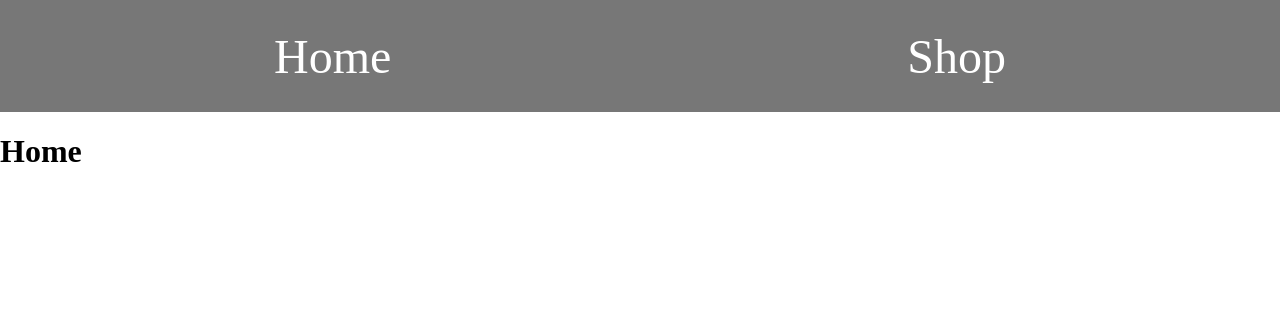
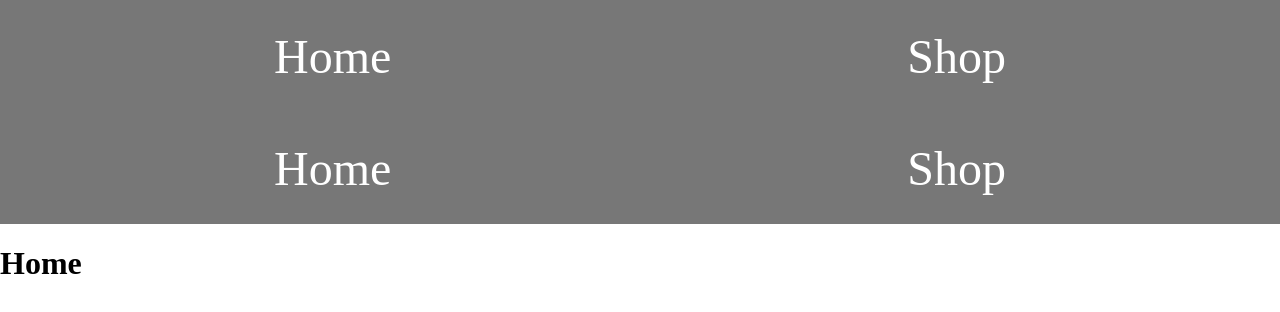
Before and after one commit to JakubDrozd/Project-Shopping-Cart, a React (Create React App) app in the folder project-shopping-cart/: page / in a window 1280 px wide. Shown: the top 312 px of the page. Built offline with nearby package versions, Linux system fonts and the light colour scheme; the HTML template or start-up script is replaced by a standard one.

Commit message:
Feat: now navbar isnt reloaded with changing routes

```diff
--- a/project-shopping-cart/src/App.tsx
+++ b/project-shopping-cart/src/App.tsx
@@ -1,15 +1,19 @@
 import {BrowserRouter, Routes, Route} from "react-router-dom"
 import { Home } from "./Home"
 import { Shop } from "./Shop"
+import { NotFound } from "./NotFound"
+import {Nav} from "./Nav"
 
 
 export function App(){
     return (
         <BrowserRouter>
-            <Routes>
-                    <Route index element={<Home></Home>}></Route>
-                    <Route path="/shop" element={<Shop></Shop>}></Route>
-            </Routes>
+        <Nav />
+          <Routes>
+            <Route path="/" element={<Home></Home>}></Route>
+            <Route path="/shop" element={<Shop></Shop>}></Route>
+            <Route path="*" element={<NotFound></NotFound>}></Route>
+          </Routes>
         </BrowserRouter>
     )
 }
```
